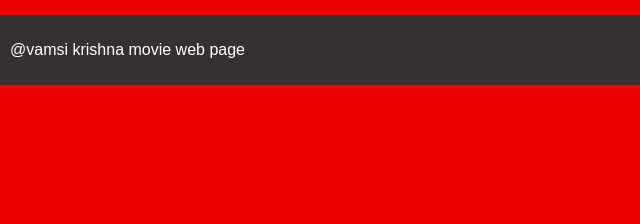
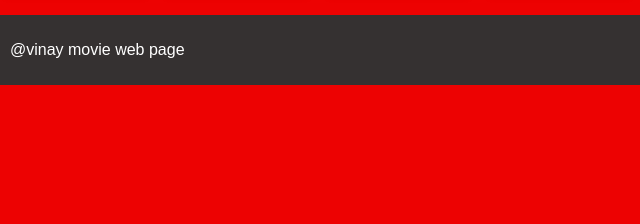
Before and after one commit to vinayvemasani/onlinemovies, a plain HTML site: page tamil.html in a window 1280 px wide. Shown: the part 535-759 px from the top of the page, 0-640 px from the left. Drawn offline with Linux system fonts and the light colour scheme.

Commit message:
Update tamil.html

```diff
--- a/tamil.html
+++ b/tamil.html
@@ -164,7 +164,7 @@
 
     <br>
     <footer>
-        <p>@vamsi krishna movie web page</p>
+        <p>@vinay movie web page</p>
     </footer>
     <script>
         document.getElementById('search-bar').addEventListener('keyup', function() {
```
